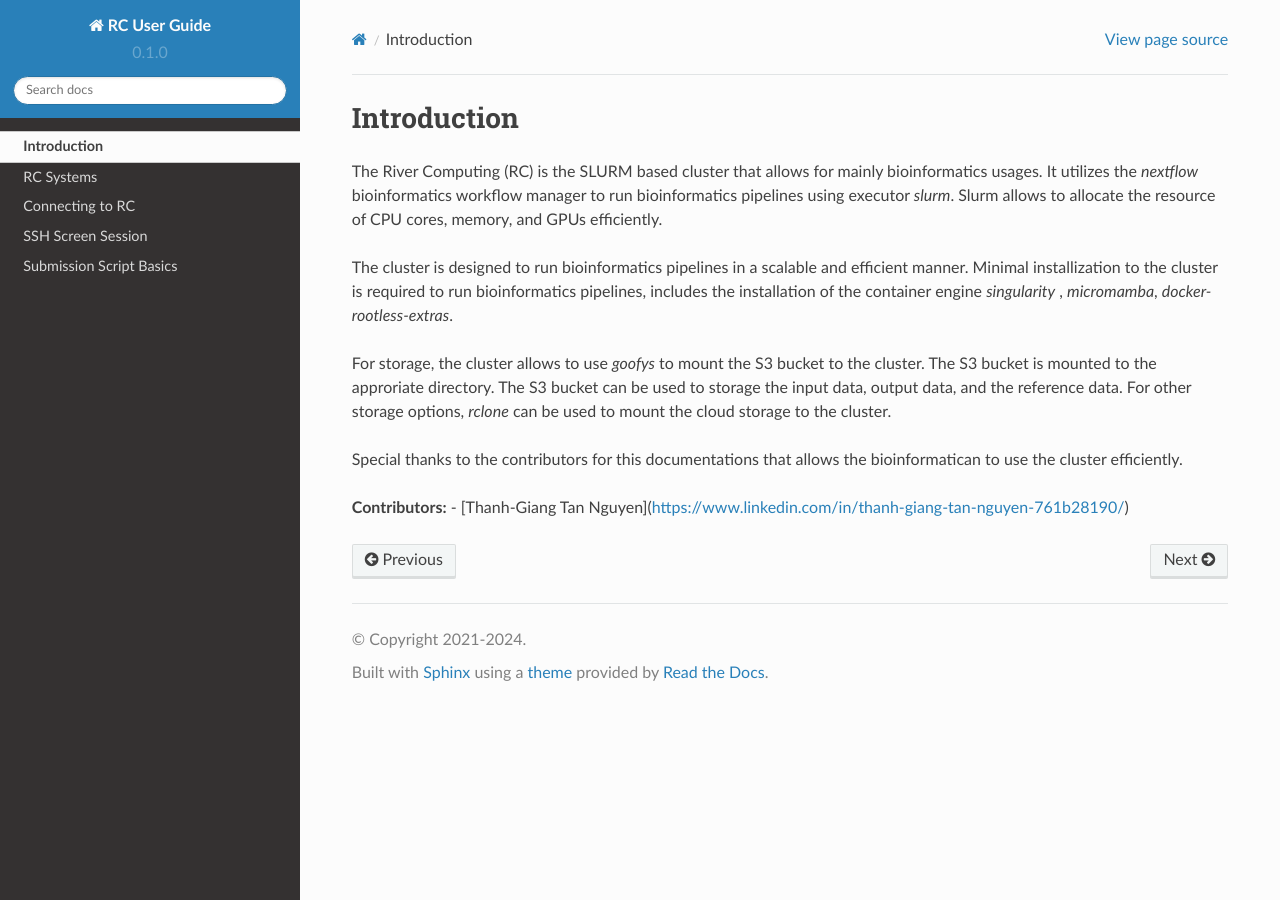
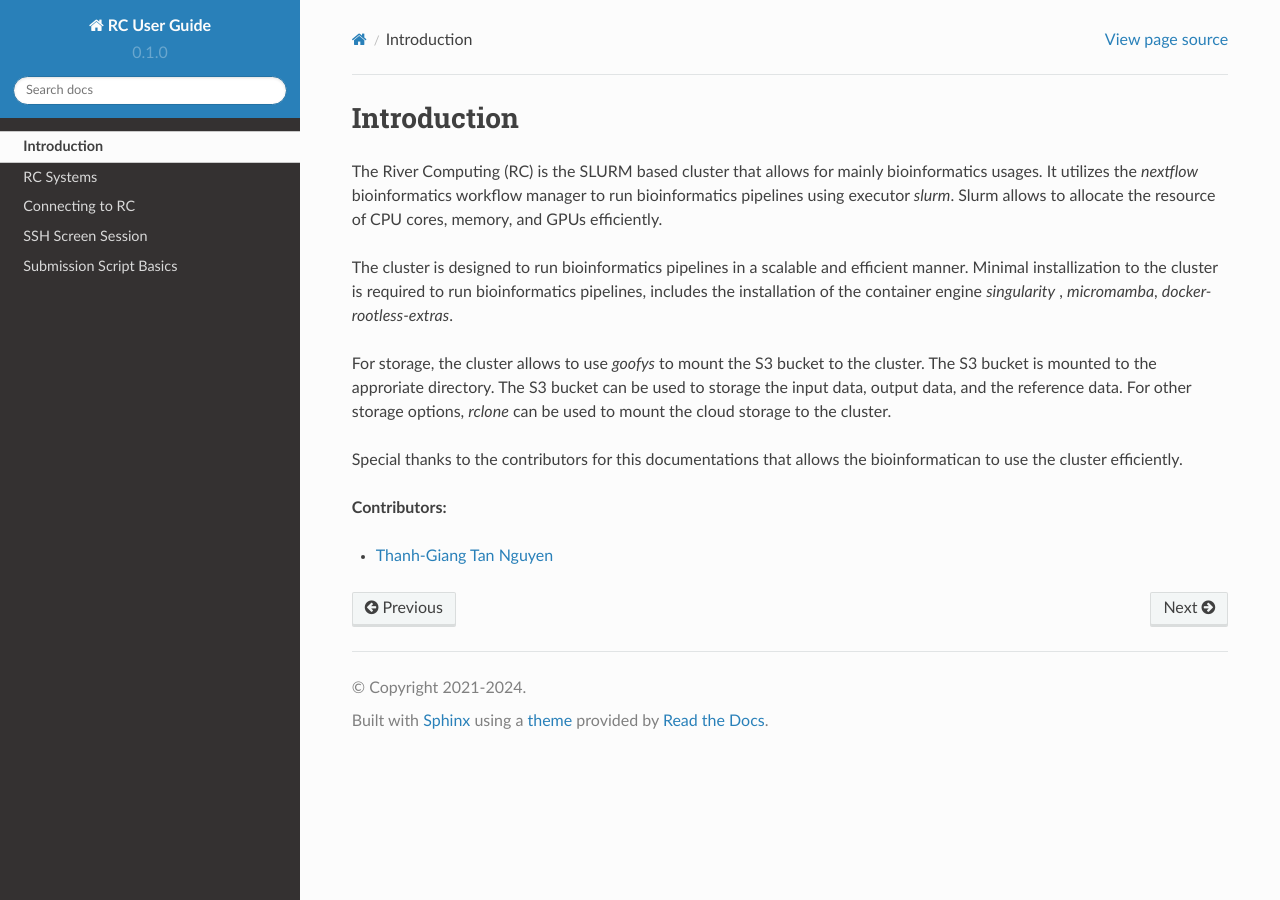
Before and after one commit to giangbioinformatics/slurm-hpc-for-bioinformatics-tutorial, a Sphinx documentation site: the page built from docs/source/introduction.rst, in a window 1280 px wide. Built offline with Sphinx 7.4.7 and the Read the Docs theme 2.0.0, drawn with Linux system fonts in a browser that asks for light colours.

Commit message:
Fix contributors (#11)

```diff
--- a/docs/source/introduction.rst
+++ b/docs/source/introduction.rst
@@ -19,4 +19,5 @@ storage options, `rclone` can be used to mount the cloud storage to the cluster.
 Special thanks to the contributors for this documentations that allows the bioinformatican to use the cluster efficiently.
 
 **Contributors:**
-- [Thanh-Giang Tan Nguyen](https://www.linkedin.com/in/thanh-giang-tan-nguyen-761b28190/)
+
+- `Thanh-Giang Tan Nguyen <https://www.linkedin.com/in/thanh-giang-tan-nguyen-761b28190/>`_
```
